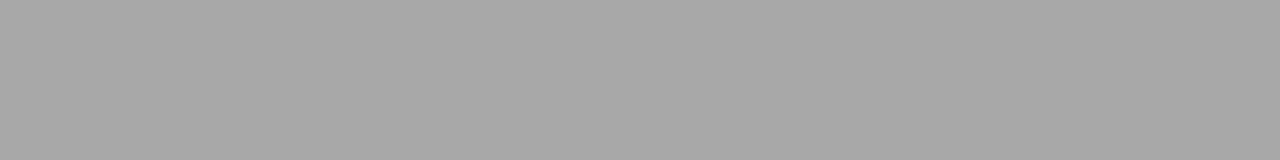
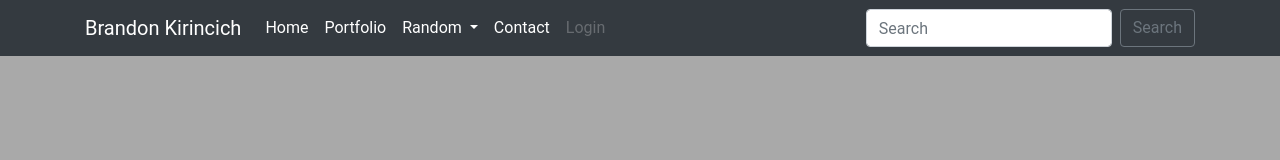
Before and after one commit to BrandonKi/personal-site, a website: page index.html in a window 1280 px wide. Drawn offline with nearby package versions, Linux system fonts and the light colour scheme.

Commit message:
added navbar

```diff
--- a/index.html
+++ b/index.html
@@ -1,22 +1,69 @@
 <!doctype html>
 <html lang=en>
 <head>
+
 <meta charset=utf-8>
-<meta name="viewport" content="width=device-width, initial-scale=1">
-<title>Brandon Kirincich</title>
+<meta name="viewport" content="width=device-width, initial-scale=1, shrink-to-fit=no">
+
 <link rel="stylesheet" href="https://cdn.jsdelivr.net/npm/bootstrap@4.3.1/dist/css/bootstrap.min.css" integrity="sha384-ggOyR0iXCbMQv3Xipma34MD+dH/1fQ784/j6cY/iJTQUOhcWr7x9JvoRxT2MZw1T" crossorigin="anonymous">
 <link href="https://fonts.googleapis.com/css?family=Roboto" rel="preload" as="font">
 <link href="/assets/style.css" rel="stylesheet" type="text/css" />
+
+<title>Brandon Kirincich</title>
 </head>
 
 <body>
+	<nav class="navbar navbar-expand-lg navbar-dark bg-dark">
+		<div class="container">
+			<a class="navbar-brand" href="#">Brandon Kirincich</a>
+			<button class="navbar-toggler" type="button" data-toggle="collapse" data-target="#navbarSupportedContent" aria-controls="navbarSupportedContent" aria-expanded="false" aria-label="Toggle navigation">
+			  <span class="navbar-toggler-icon"></span>
+			</button>
+
+			<div class="collapse navbar-collapse" id="navbarSupportedContent">
+			  <ul class="navbar-nav mr-auto">
+				<li class="nav-item active">
+				  <a class="nav-link" href="#">Home</a>
+				</li>
+				<li class="nav-item active">
+					<a class="nav-link" href="#">Portfolio</a>
+				</li>
+				<li class="nav-item dropdown active">
+				  <a class="nav-link dropdown-toggle" href="#" id="navbarDropdown" role="button" data-toggle="dropdown" aria-haspopup="true" aria-expanded="false">
+					Random
+				  </a>
+				  <div class="dropdown-menu" aria-labelledby="navbarDropdown">
+					<a class="dropdown-item" href="#">Resources</a>
+					<a class="dropdown-item" href="#">Something</a>
+					<div class="dropdown-divider"></div>
+					<a class="dropdown-item" href="#">Something else</a>
+				  </div>
+				</li>
+				<li class="nav-item">
+					<a class="nav-link active" href="#">Contact</a>
+				  </li>
+				<li class="nav-item">
+				  <a class="nav-link disabled" href="#">Login</a>
+				</li>
+			  </ul>
+			  <form class="form-inline my-2 my-lg-0">
+				<input class="form-control mr-sm-2" type="search" placeholder="Search" aria-label="Search">
+				<button class="btn btn-outline-secondary my-2 my-sm-0" type="submit">Search</button>
+			  </form>
+			</div>
+		</div>
+	  </nav>
+
 	<div class="container" style="width:100%">
 		<div style="width:20%;">
 			<!-- <img src="assets/photo.jpeg" alt="Brandon Kirincich LinkedIn Picture" style="width:100%; clip-path:circle(50%);"> -->
 		</div>
 		<div style="width:80%;">
-
 		</div>
 	</div>
+
+	<script src="https://code.jquery.com/jquery-3.2.1.slim.min.js" integrity="sha384-KJ3o2DKtIkvYIK3UENzmM7KCkRr/rE9/Qpg6aAZGJwFDMVNA/GpGFF93hXpG5KkN" crossorigin="anonymous"></script>
+	<script src="https://cdn.jsdelivr.net/npm/popper.js@1.12.9/dist/umd/popper.min.js" integrity="sha384-ApNbgh9B+Y1QKtv3Rn7W3mgPxhU9K/ScQsAP7hUibX39j7fakFPskvXusvfa0b4Q" crossorigin="anonymous"></script>
+	<script src="https://cdn.jsdelivr.net/npm/bootstrap@4.0.0/dist/js/bootstrap.min.js" integrity="sha384-JZR6Spejh4U02d8jOt6vLEHfe/JQGiRRSQQxSfFWpi1MquVdAyjUar5+76PVCmYl" crossorigin="anonymous"></script>
 </body>
 </html>
```
